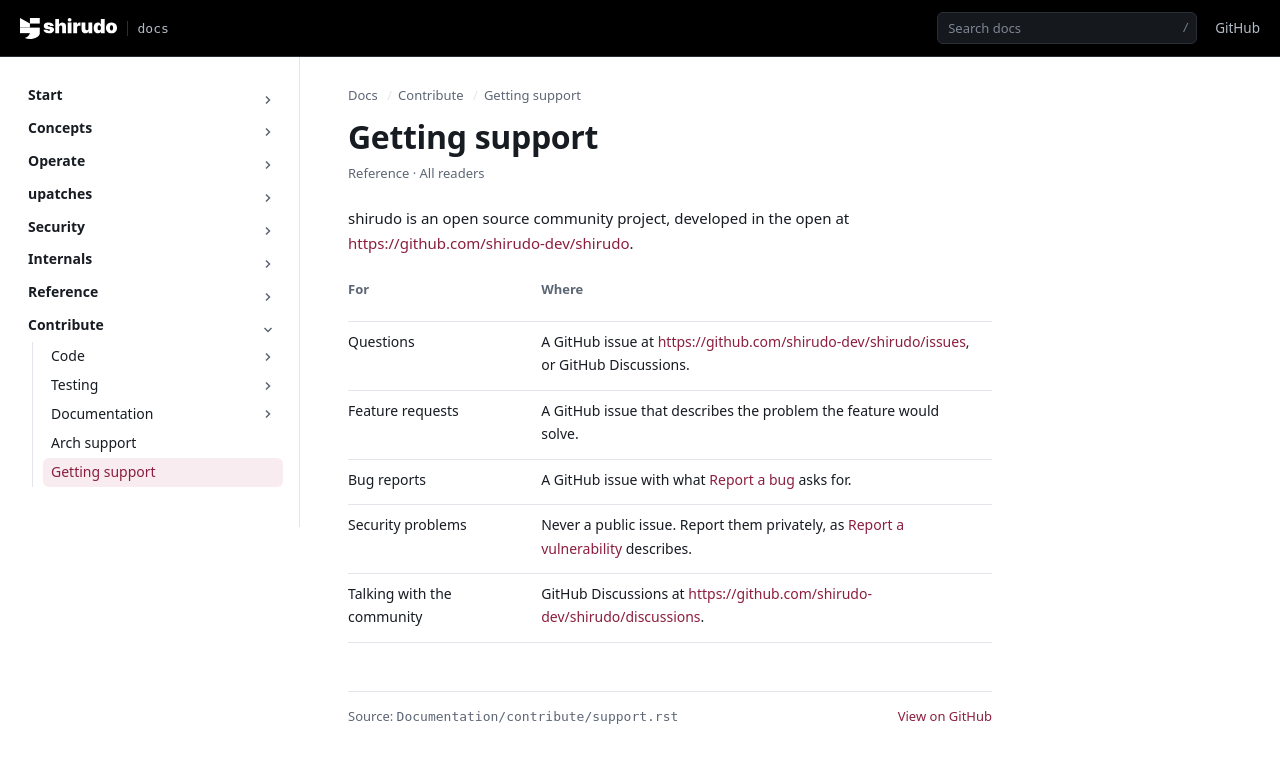
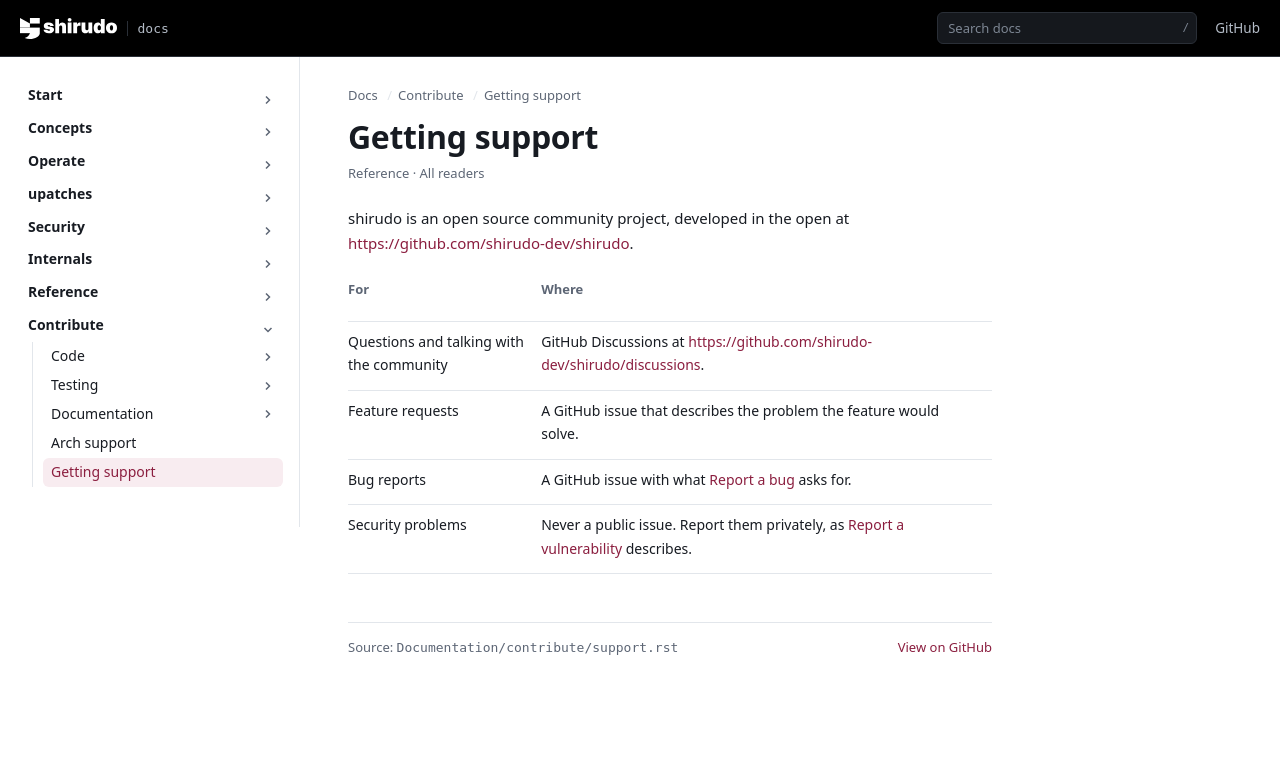
Before and after one commit to AliBashaSY/shirudo, a Sphinx documentation site: the page built from Documentation/contribute/support.rst, in a window 1280 px wide. Shown: the top 763 px of the page. Built offline with Sphinx 7.4.7, drawn with Linux system fonts in a browser that asks for light colours; pages that are not in the unit, such as notebooks, are missing from menus.

Commit message:
Documentation: send questions to GitHub Discussions
The support table sends questions both to issues and to GitHub
Discussions, and lists talking with the community as a row of its own
with the same destination. Issues are for feature requests and bug
reports; questions belong where the community talks.

Merge the two rows into one that points to GitHub Discussions.

Signed-off-by: Daniel Borkmann <daniel@iogearbox.net>

```diff
--- a/Documentation/contribute/support.rst
+++ b/Documentation/contribute/support.rst
@@ -17,9 +17,9 @@ https://github.com/shirudo-dev/shirudo.
 
    * - For
      - Where
-   * - Questions
-     - A GitHub issue at https://github.com/shirudo-dev/shirudo/issues,
-       or GitHub Discussions.
+   * - Questions and talking with the community
+     - GitHub Discussions at
+       https://github.com/shirudo-dev/shirudo/discussions.
    * - Feature requests
      - A GitHub issue that describes the problem the feature would
        solve.
@@ -29,6 +29,3 @@ https://github.com/shirudo-dev/shirudo.
    * - Security problems
      - Never a public issue. Report them privately, as
        :doc:`/security/reporting` describes.
-   * - Talking with the community
-     - GitHub Discussions at
-       https://github.com/shirudo-dev/shirudo/discussions.
```
